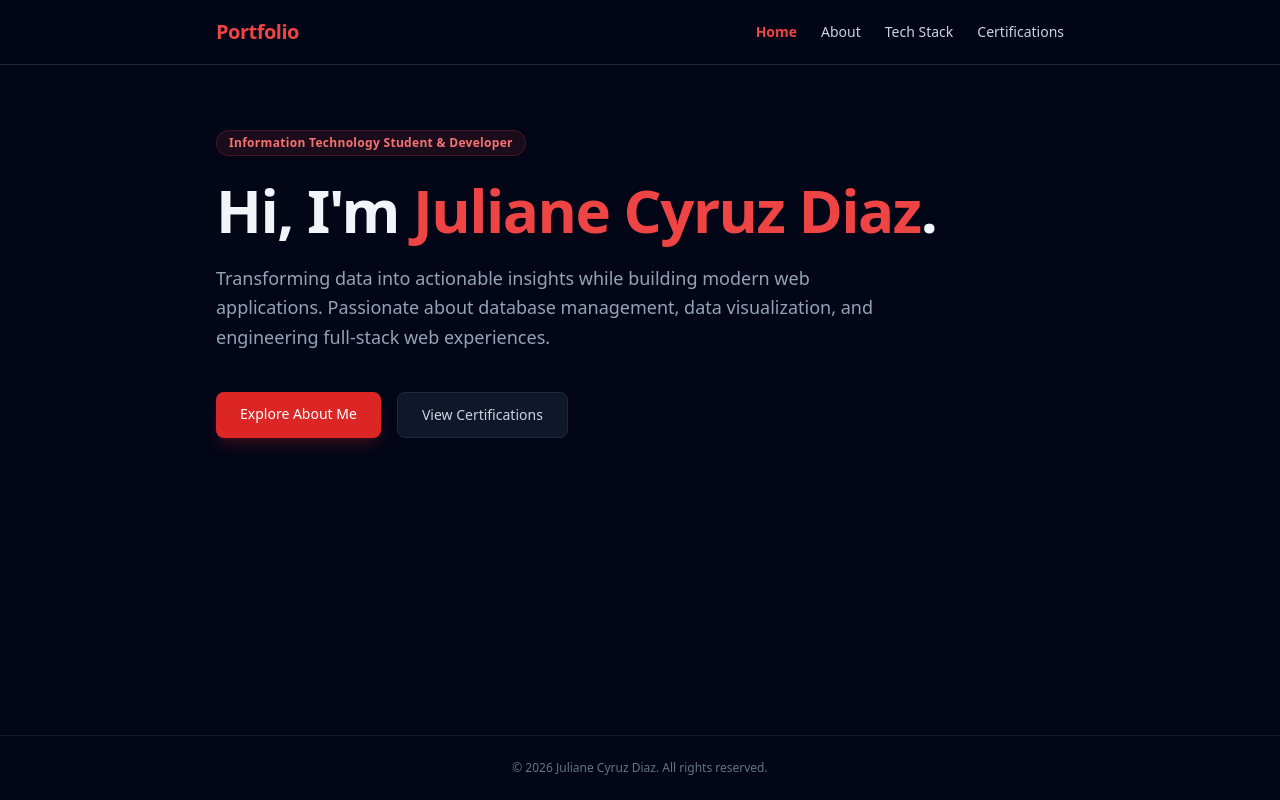
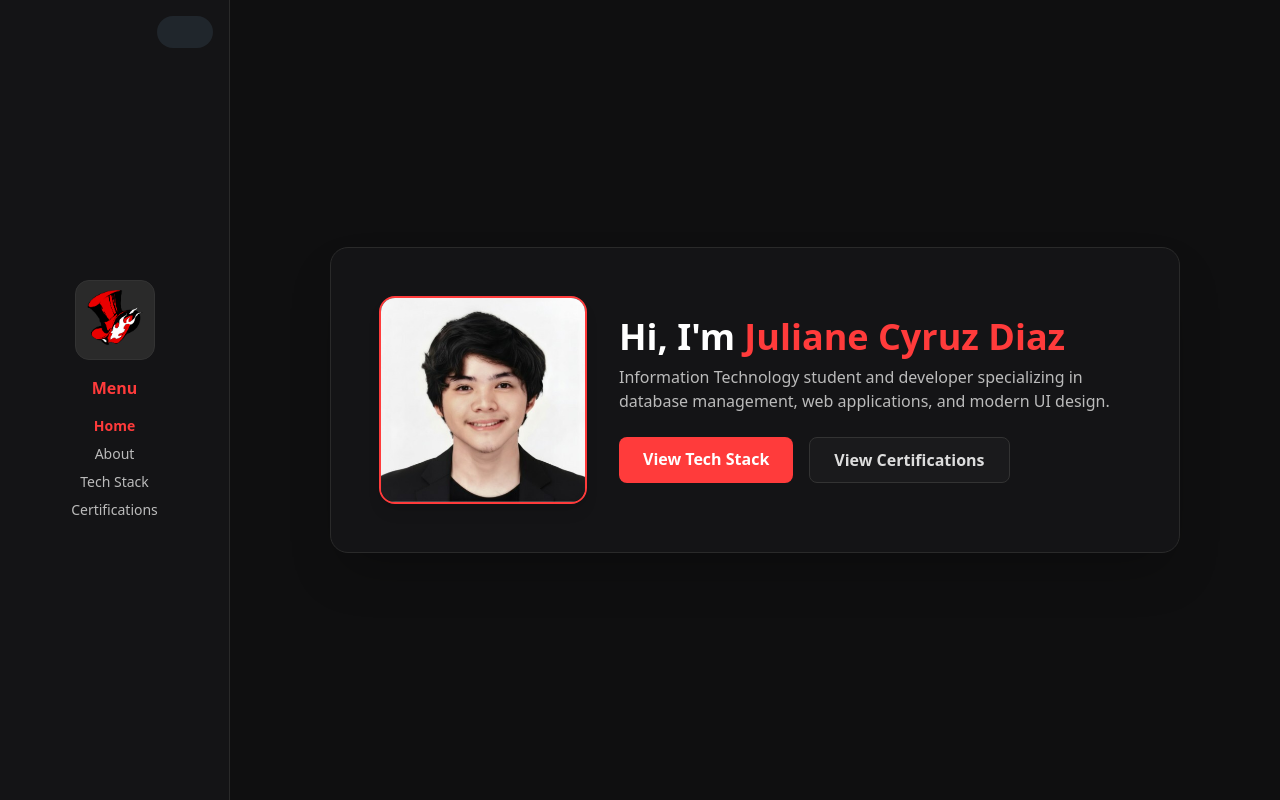
Before and after one commit to ryd3r-37/portfolio-nuxt, a Nuxt app: page / in a window 1280 px wide. Built offline with nearby package versions, Linux system fonts and the light colour scheme.

Commit message:
Fix index design

```diff
--- a/app/app.vue
+++ b/app/app.vue
@@ -1,25 +1,3 @@
 <template>
-  <div class="min-h-screen bg-slate-950 text-slate-100 font-sans flex flex-col justify-between">
-    <header class="border-b border-slate-800 bg-slate-950/80 backdrop-blur sticky top-0 z-50">
-      <nav class="max-w-4xl mx-auto px-6 h-16 flex items-center justify-between">
-        <NuxtLink to="/" class="text-xl font-bold tracking-tight text-red-500 hover:text-red-400 transition">
-          Portfolio
-        </NuxtLink>
-        <ul class="flex gap-6 text-sm font-medium text-slate-300">
-          <li><NuxtLink to="/" class="hover:text-red-400 transition" active-class="text-red-500 font-semibold">Home</NuxtLink></li>
-          <li><NuxtLink to="/about" class="hover:text-red-400 transition" active-class="text-red-500 font-semibold">About</NuxtLink></li>
-          <li><NuxtLink to="/techstack" class="hover:text-red-400 transition" active-class="text-red-500 font-semibold">Tech Stack</NuxtLink></li>
-          <li><NuxtLink to="/certification" class="hover:text-red-400 transition" active-class="text-red-500 font-semibold">Certifications</NuxtLink></li>
-        </ul>
-      </nav>
-    </header>
-
-    <main class="flex-grow">
-      <NuxtPage />
-    </main>
-
-    <footer class="border-t border-slate-900 py-6 text-center text-xs text-slate-500">
-      &copy; {{ new Date().getFullYear() }} Juliane Cyruz Diaz. All rights reserved.
-    </footer>
-  </div>
+  <NuxtPage />
 </template>
--- a/app/pages/index.vue
+++ b/app/pages/index.vue
@@ -1,30 +1,97 @@
+<script setup>
+import { ref, onMounted } from 'vue'
+
+const isLightMode = ref(false)
+const navOpen = ref(false)
+
+onMounted(() => {
+  if (localStorage.getItem('theme') === 'light') {
+    isLightMode.value = true
+    document.documentElement.classList.add('light-mode')
+  }
+})
+
+const toggleTheme = () => {
+  isLightMode.value = !isLightMode.value
+  if (isLightMode.value) {
+    localStorage.setItem('theme', 'light')
+    document.documentElement.classList.add('light-mode')
+  } else {
+    localStorage.setItem('theme', 'dark')
+    document.documentElement.classList.remove('light-mode')
+  }
+}
+</script>
+
 <template>
-  <div class="max-w-4xl mx-auto px-6 py-16">
-    <div class="space-y-6">
-      <div class="inline-block px-3 py-1 rounded-full bg-red-500/10 text-red-400 text-xs font-semibold tracking-wide border border-red-500/20">
-        Information Technology Student & Developer
+  <div :class="{ 'light-mode': isLightMode }" class="bg-[#0f0f10] text-[#ddd] flex min-h-screen flex-col md:flex-row font-inter transition-colors duration-300">
+
+    <!-- Sidebar Navigation -->
+    <aside class="sticky top-0 h-auto md:h-screen w-full md:w-[230px] bg-[#141416] border-b md:border-b-0 md:border-r border-[#2a2a2a] p-4 md:p-5 flex flex-row md:flex-col items-center justify-between md:justify-center gap-4 z-50">
+      <NuxtLink to="/" class="block transition hover:scale-105 active:scale-95 shrink-0">
+        <div class="w-20 h-20 bg-[#2a2a2a] rounded-[14px] flex items-center justify-center border border-[#333] overflow-hidden">
+          <img src="/images/background/logo.png" alt="Logo" class="w-full h-full object-cover" />
+        </div>
+      </NuxtLink>
+
+
+<div class="md:absolute md:top-4 md:right-4 z-10 ml-auto mr-4 md:mr-0 md:ml-0">
+  <label for="theme-toggle" class="switch cursor-pointer inline-block relative w-[3.5em] h-[2em]">
+    <span class="sr-only">Toggle dark/light theme</span>
+    <input
+      id="theme-toggle"
+      type="checkbox"
+      :checked="isLightMode"
+      @change="toggleTheme"
+      class="opacity-0 w-0 h-0"
+    />
+    <span class="slider absolute cursor-pointer inset-0 bg-[#20262c] transition-all duration-500 rounded-[30px]"></span>
+  </label>
+</div>
+
+
+      <button @click="navOpen = !navOpen" class="md:hidden cursor-pointer flex flex-col gap-1.5 p-2 z-50 bg-transparent border-none">
+        <span class="block w-6 h-0.5 bg-[#bbb] transition-all duration-300" :class="{ 'rotate-45 translate-y-2 bg-[#ff3b3b]': navOpen }"></span>
+        <span class="block w-6 h-0.5 bg-[#bbb] transition-all duration-300" :class="{ 'opacity-0': navOpen }"></span>
+        <span class="block w-6 h-0.5 bg-[#bbb] transition-all duration-300" :class="{ '-rotate-45 -translate-y-2 bg-[#ff3b3b]': navOpen }"></span>
+      </button>
+
+
+      <div :class="navOpen ? 'flex' : 'hidden'" class="md:flex flex-col items-center gap-4 absolute md:static top-full left-0 w-full bg-[#141416] md:bg-transparent p-5 md:p-0 border-b border-[#2a2a2a] md:border-none z-40">
+        <div class="text-base font-bold text-[#ff3b3b] hidden md:block">Menu</div>
+        <nav class="flex flex-col items-center gap-3 md:gap-2">
+          <NuxtLink to="/" class="text-sm text-[#ff3b3b] font-semibold transition hover:translate-x-1">Home</NuxtLink>
+          <NuxtLink to="/about" class="text-sm text-[#bbb] hover:text-[#ff3b3b] transition hover:translate-x-1">About</NuxtLink>
+          <NuxtLink to="/techstack" class="text-sm text-[#bbb] hover:text-[#ff3b3b] transition hover:translate-x-1">Tech Stack</NuxtLink>
+          <NuxtLink to="/certification" class="text-sm text-[#bbb] hover:text-[#ff3b3b] transition hover:translate-x-1">Certifications</NuxtLink>
+        </nav>
       </div>
+    </aside>
 
-      <h1 class="text-4xl sm:text-6xl font-extrabold tracking-tight text-slate-100">
-        Hi, I'm <span class="text-red-500">Juliane Cyruz Diaz</span>.
-      </h1>
 
-      <p class="text-lg text-slate-400 max-w-2xl leading-relaxed">
-        Transforming data into actionable insights while building modern web applications. Passionate about database management, data visualization, and engineering full-stack web experiences.
-      </p>
+    <main class="flex-1 flex items-center justify-center p-5 md:p-10">
+      <div class="w-full max-w-[850px] rounded-[18px] border border-[#2a2a2a] p-8 md:p-12 bg-[#141416] shadow-2xl flex flex-col md:flex-row items-center gap-8">
+        <div class="w-40 h-40 md:w-52 md:h-52 rounded-2xl overflow-hidden border-2 border-[#ff3b3b] shrink-0 shadow-lg">
+          <img src="/images/personal/Jisi.jpg" alt="Juliane Cyruz Diaz" class="w-full h-full object-cover" />
+        </div>
+        <div class="text-center md:text-left flex-1">
+          <h1 class="text-3xl md:text-4xl font-extrabold text-white mb-2">
+            Hi, I'm <span class="text-[#ff3b3b]">Juliane Cyruz Diaz</span>
+          </h1>
+          <p class="text-sm md:text-base text-[#bbb] mb-6">
+            Information Technology student and developer specializing in database management, web applications, and modern UI design.
+          </p>
+          <div class="flex flex-wrap justify-center md:justify-start gap-4">
+            <NuxtLink to="/techstack" class="px-6 py-2.5 bg-[#ff3b3b] text-white font-semibold rounded-lg hover:bg-[#d32f2f] transition">
+              View Tech Stack
+            </NuxtLink>
+            <NuxtLink to="/certification" class="px-6 py-2.5 border border-[#333] bg-[#1a1a1c] text-[#ddd] font-semibold rounded-lg hover:border-[#ff3b3b] transition">
+              View Certifications
+            </NuxtLink>
+          </div>
+        </div>
+      </div>
+    </main>
 
-      <div class="flex flex-wrap gap-4 pt-4">
-        <NuxtLink
-          to="/about"
-          class="px-6 py-3 rounded-lg bg-red-600 hover:bg-red-500 text-white font-medium text-sm transition shadow-lg shadow-red-600/20">
-          Explore About Me
-        </NuxtLink>
-        <NuxtLink
-          to="/certification"
-          class="px-6 py-3 rounded-lg bg-slate-900 hover:bg-slate-800 text-slate-300 font-medium text-sm transition border border-slate-800">
-          View Certifications
-        </NuxtLink>
-      </div>
-    </div>
   </div>
 </template>
```
Also changed, not shown: 1 other file (tests, documents, lock files or other folders).
